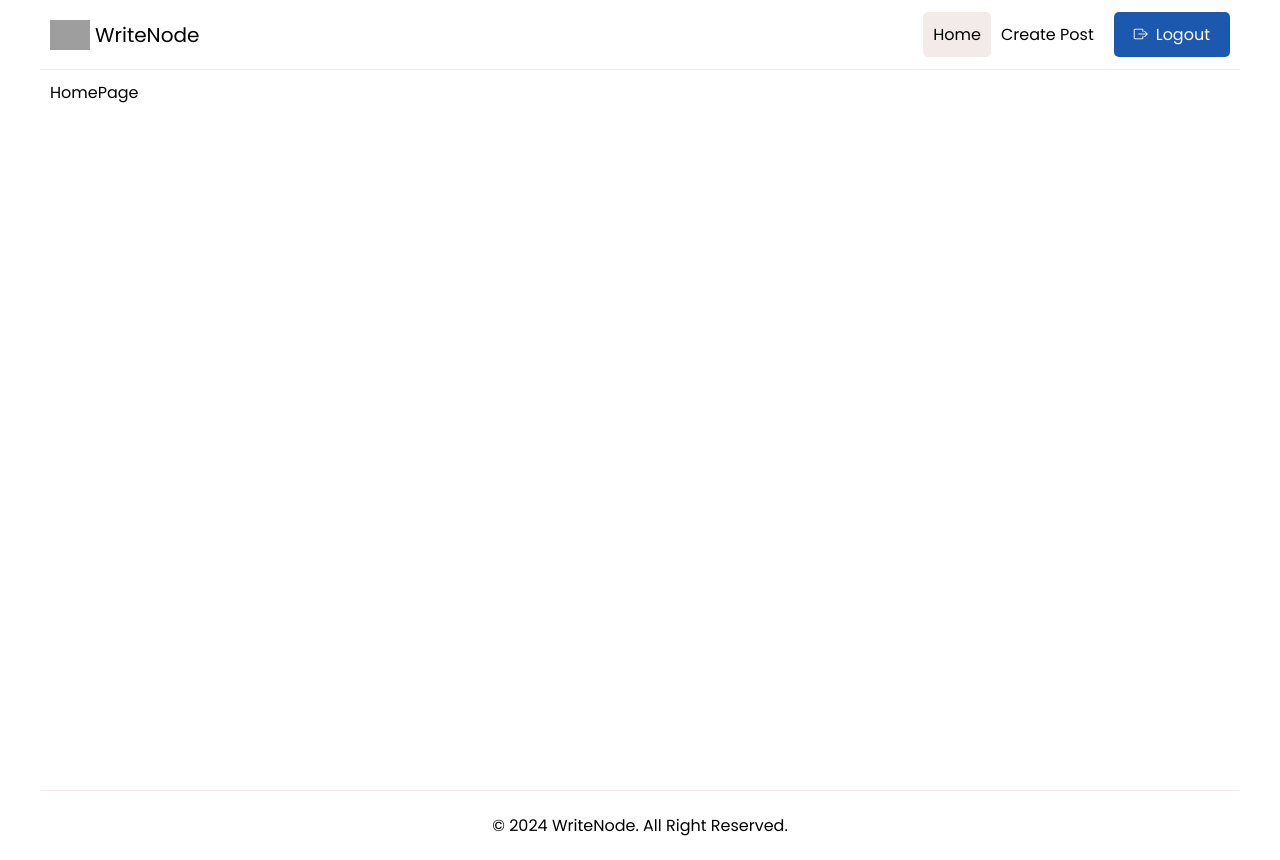
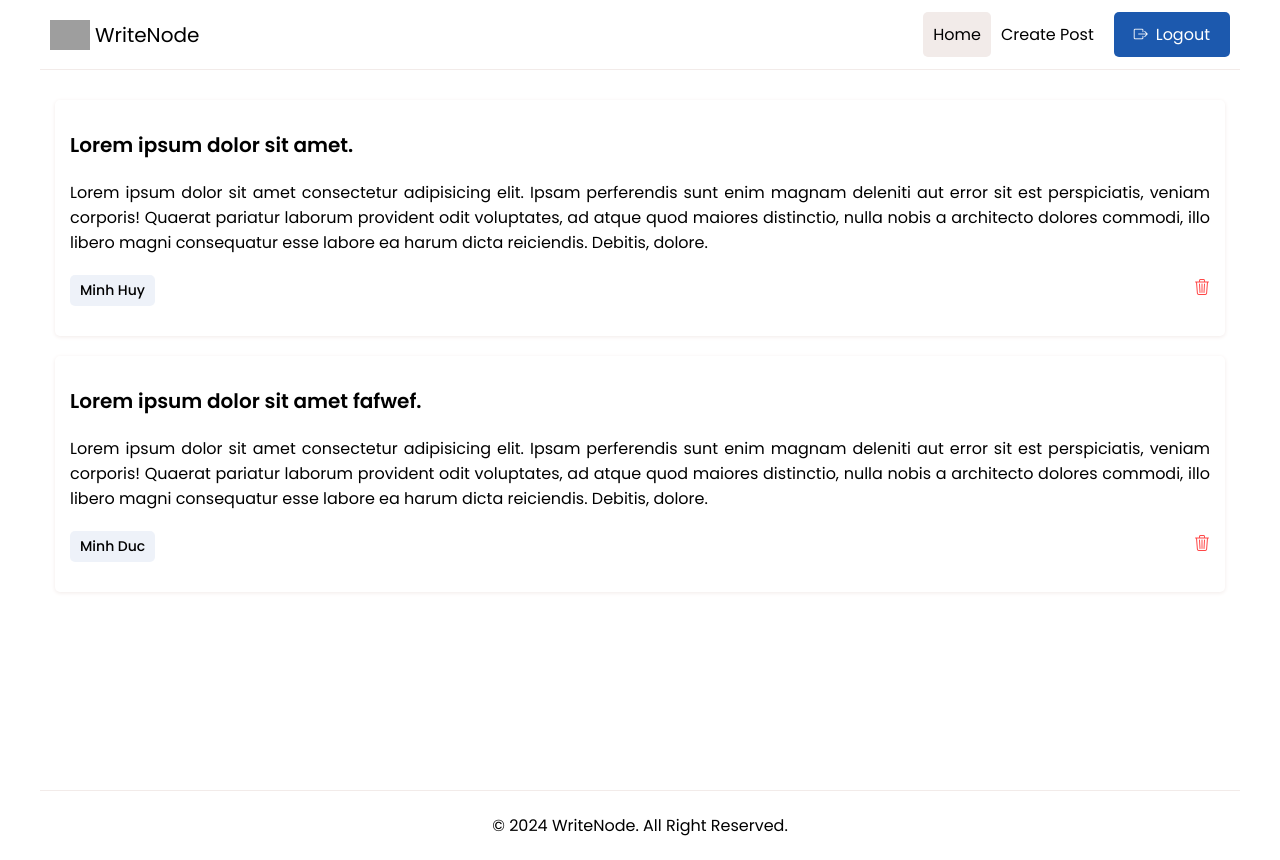
Before and after one commit to 1Ir-is/WriteNode-ReactApp-Basic, a React (Create React App) app: page / in a window 1280 px wide. Built offline with nearby package versions, Linux system fonts and the light colour scheme; grey boxes are pictures that could not be loaded.

Commit message:
feat: styling the home page and page not dound

```diff
--- a/src/App.css
+++ b/src/App.css
@@ -77,6 +77,8 @@ header{
 
 .card .description{
   font-size: 16px;
+  text-align: justify;
+  text-justify: inter-word;
   margin: 20px 5px;
 }
 
--- a/src/components/PostCard.js
+++ b/src/components/PostCard.js
@@ -1,7 +1,17 @@
 import React from 'react'
 
-export const PostCard = () => {
+export const PostCard = ({ post }) => {
+
+  const { title, description, author } = post
+
   return (
-    <div>PostCard</div>
+    <div className='card'>
+      <p className='title'>{title}</p>
+      <p className='description'>{description}</p>
+      <p className='control'>
+        <span className='author'>{author}</span>
+        <span className='delete'><i className='bi bi-trash3'></i></span>
+      </p>
+    </div>
   )
 }
--- a/src/pages/CreatePost.js
+++ b/src/pages/CreatePost.js
@@ -2,6 +2,15 @@ import React from 'react'
 
 export const CreatePost = () => {
   return (
-    <div>CreatePost</div>
+    <section className='create'>
+      <div className='heading'>
+        <h1>Add New Post</h1>
+      </div>
+      <form className='createPost'>
+        <input type="text" name="title" placeholder='Title' className='title' maxLength="50" required />
+        <textarea name="description" type="text" className='description' placeholder='Description' maxLength="600" required></textarea>
+        <button type="submit" className='submit'>Create</button>
+      </form>
+    </section>
   )
 }
--- a/src/pages/HomePage.js
+++ b/src/pages/HomePage.js
@@ -1,7 +1,18 @@
 import React from 'react'
+import { PostCard } from "../components";
 
 export const HomePage = () => {
+
+  const posts = [
+    {id: 1, title: 'Lorem ipsum dolor sit amet.', description: 'Lorem ipsum dolor sit amet consectetur adipisicing elit. Ipsam perferendis sunt enim magnam deleniti aut error sit est perspiciatis, veniam corporis! Quaerat pariatur laborum provident odit voluptates, ad atque quod maiores distinctio, nulla nobis a architecto dolores commodi, illo libero magni consequatur esse labore ea harum dicta reiciendis. Debitis, dolore.', author: 'Minh Huy'},
+    {id: 2, title: 'Lorem ipsum dolor sit amet fafwef.', description: 'Lorem ipsum dolor sit amet consectetur adipisicing elit. Ipsam perferendis sunt enim magnam deleniti aut error sit est perspiciatis, veniam corporis! Quaerat pariatur laborum provident odit voluptates, ad atque quod maiores distinctio, nulla nobis a architecto dolores commodi, illo libero magni consequatur esse labore ea harum dicta reiciendis. Debitis, dolore.', author: 'Minh Duc'},
+  ]
+
   return (
-    <div>HomePage</div>
+    <section>
+      {posts.map((post) => (
+        <PostCard key={post.id} post={post}/>
+      ))}
+    </section>
   )
 }
--- a/src/pages/PageNotFound.js
+++ b/src/pages/PageNotFound.js
@@ -1,7 +1,16 @@
-import React from 'react'
+import React from 'react';
+import { Link } from 'react-router-dom';
+import NotFound from "../assets/images/page-not-found.jpg";
+
 
 export const PageNotFound = () => {
   return (
-    <div>PageNotFound</div>
+    <section className='pageNotFound'>
+      <p>Oops! Page Not Found.</p>
+      <img src={NotFound} alt="Page Not Found" />
+      <Link to="/">
+        <button>Back To Home</button>
+      </Link>
+    </section>
   )
 }
```
